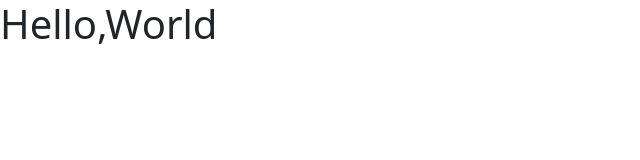
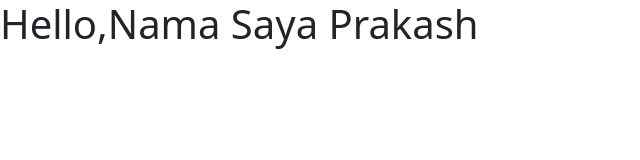
Before and after one commit to PrakashFilemon/latihan-git-binar-prakash, a plain HTML site: page index.html in a window 1280 px wide. Shown: the whole page, without its empty margins (0-640 px from the left). Drawn offline with nearby package versions, Linux system fonts and the light colour scheme.

Commit message:
second commit

```diff
--- a/index.html
+++ b/index.html
@@ -12,7 +12,7 @@
     />
   </head>
   <body>
-    <h1>Hello,World</h1>
+    <h1>Hello,Nama Saya Prakash</h1>
     <script
       src="https://cdn.jsdelivr.net/npm/bootstrap@5.3.3/dist/js/bootstrap.bundle.min.js"
       integrity="sha384-YvpcrYf0tY3lHB60NNkmXc5s9fDVZLESaAA55NDzOxhy9GkcIdslK1eN7N6jIeHz"
```
